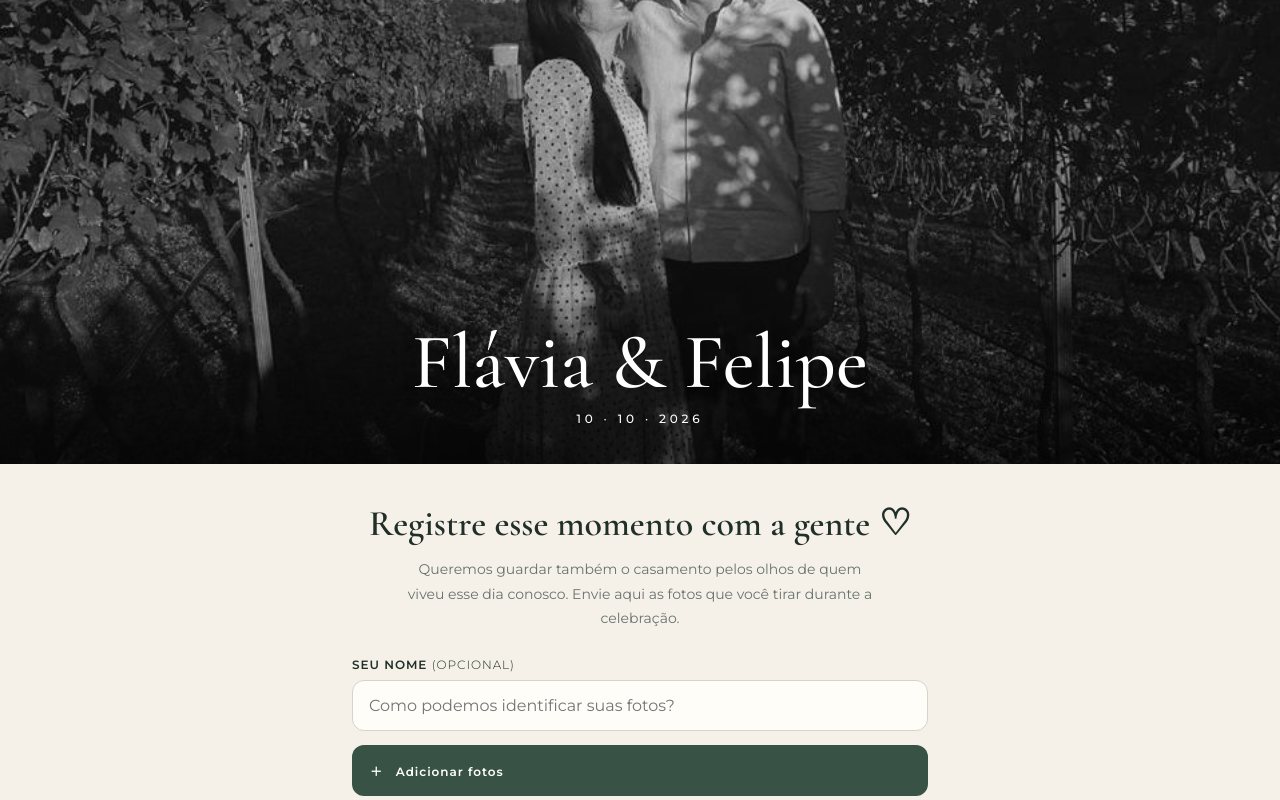
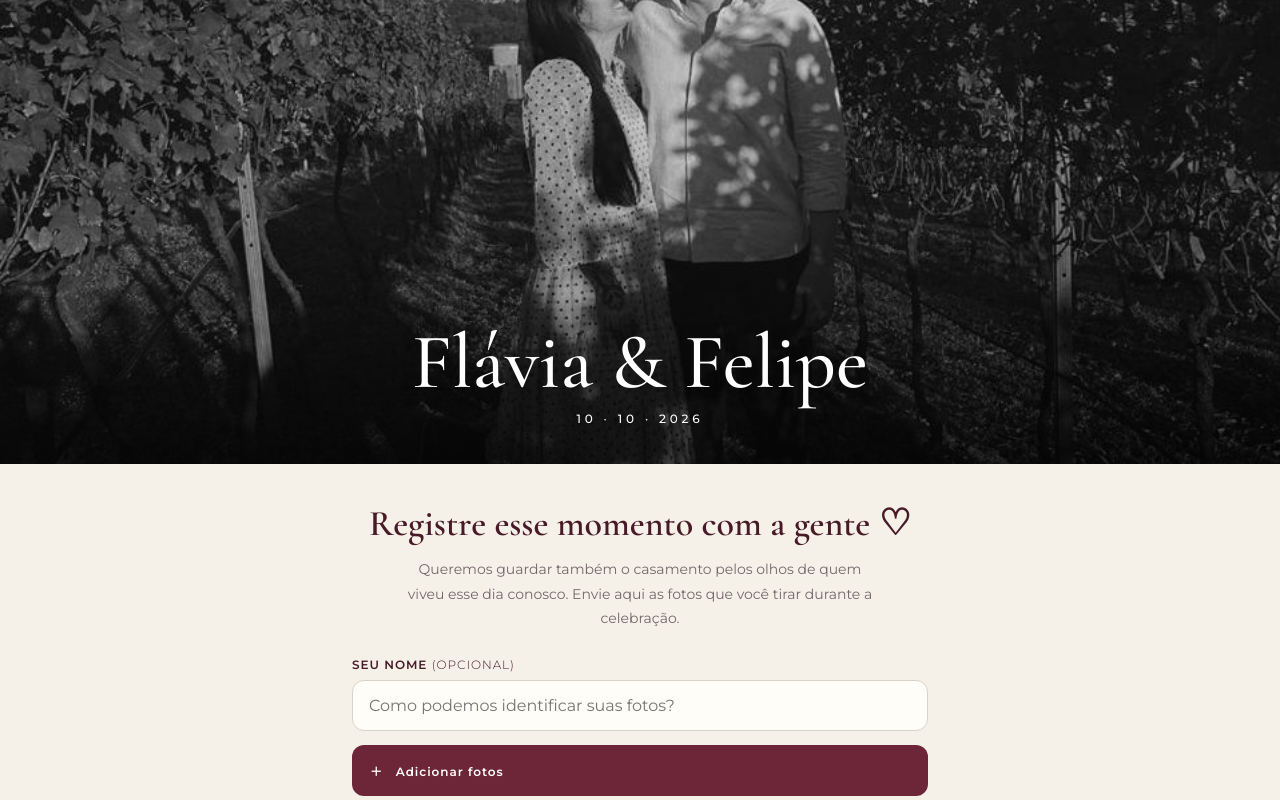
Before and after one commit to Felpsposito/FLAVIA-FELIPE, a plain HTML site: page index.html in a window 1280 px wide. Shown: the top 800 px of the page. Drawn offline with nearby package versions, Linux system fonts and the light colour scheme.

Commit message:
Add files via upload

```diff
--- a/index.html
+++ b/index.html
@@ -9,7 +9,7 @@
   <link rel="preconnect" href="https://fonts.gstatic.com" crossorigin>
   <link href="https://fonts.googleapis.com/css2?family=Cormorant+Garamond:wght@500;600&family=Montserrat:wght@300;400;500;600&display=swap" rel="stylesheet">
   <style>
-    :root{--paper:#f5f1e8;--ink:#203028;--muted:#68736d;--accent:#385346;--line:#d9d3c7}
+    :root{--paper:#f5f1e8;--ink:#481a27;--muted:#74666a;--accent:#6d2638;--line:#d9d3c7}
     *{box-sizing:border-box} body{margin:0;background:var(--paper);color:var(--ink);font-family:Montserrat,Arial,sans-serif}
     .hero{min-height:58vh;position:relative;display:flex;align-items:flex-end;justify-content:center;padding:38px 22px;overflow:hidden}
     .hero:before{content:"";position:absolute;inset:0;background:url("foto-flavia-felipe.jpg") center 64%/cover no-repeat;filter:grayscale(100%) contrast(1.05);transform:scale(1.002)}
```
